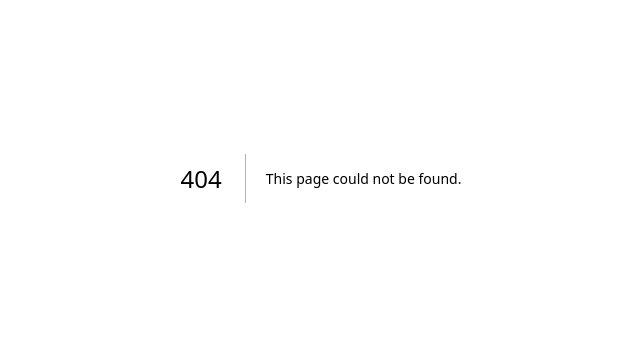
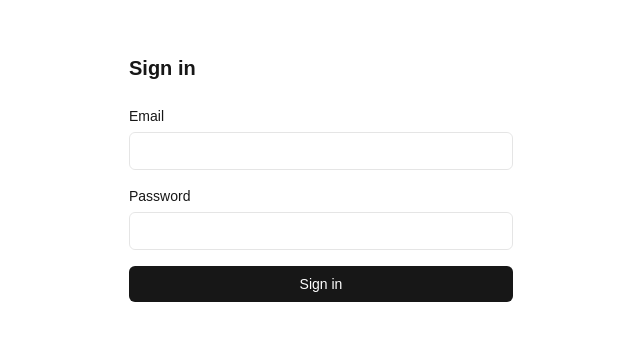
Before and after one commit to ofoscar/ofoscar_admin_dashboard, a Next.js app: page /login in a window 1280 px wide. Before the commit this address had no page. Shown: the part 222-562 px from the top of the page, without its empty margins (319-959 px from the left). Built offline with nearby package versions, Linux system fonts and the light colour scheme.

Commit message:
feat: login page and functionality with cookies, redirect

```diff
--- /dev/null
+++ b/src/app/admin/page.tsx
@@ -0,0 +1,9 @@
+export default function AdminPage() {
+  return (
+    <main>
+      <div>
+        <h1>Admin</h1>
+      </div>
+    </main>
+  );
+}
--- /dev/null
+++ b/src/app/login/actions.ts
@@ -0,0 +1,59 @@
+'use server';
+
+import { cookies } from 'next/headers';
+import { redirect } from 'next/navigation';
+
+export type LoginState = {
+  error?: string;
+};
+
+export async function login(
+  _prevState: LoginState,
+  formData: FormData,
+): Promise<LoginState> {
+  const email = formData.get('email');
+  const password = formData.get('password');
+
+  if (typeof email !== 'string' || !email.includes('@')) {
+    return { error: 'Enter a valid email address.' };
+  }
+
+  if (typeof password !== 'string' || password.length < 8) {
+    return { error: 'Password must be at least 8 characters.' };
+  }
+
+  const body = new URLSearchParams();
+
+  // FastAPI OAuth2PasswordRequestForm expects "username"
+  body.set('username', email);
+  body.set('password', password);
+
+  const response = await fetch(`${process.env.API_URL}/auth/login`, {
+    method: 'POST',
+    headers: {
+      'Content-Type': 'application/x-www-form-urlencoded',
+    },
+    body,
+    cache: 'no-store',
+  });
+
+  if (!response.ok) {
+    return {
+      error: 'Invalid email or password.',
+    };
+  }
+
+  const data = await response.json();
+
+  const cookieStore = await cookies();
+
+  cookieStore.set('access_token', data.access_token, {
+    httpOnly: true,
+    secure: process.env.NODE_ENV === 'production',
+    sameSite: 'lax',
+    path: '/',
+    maxAge: 60 * 30,
+  });
+
+  redirect('/admin');
+}
--- /dev/null
+++ b/src/app/login/login-form.tsx
@@ -0,0 +1,66 @@
+"use client";
+
+import { useActionState } from "react";
+import { useFormStatus } from "react-dom";
+import { login, type LoginState } from "./actions";
+
+const initialState: LoginState = {};
+
+function SubmitButton() {
+  const { pending } = useFormStatus();
+
+  return (
+    <button
+      type="submit"
+      disabled={pending}
+      className="w-full rounded-md bg-foreground px-4 py-2 text-sm font-medium text-background transition-opacity disabled:opacity-50"
+    >
+      {pending ? "Signing in..." : "Sign in"}
+    </button>
+  );
+}
+
+export function LoginForm() {
+  const [state, formAction] = useActionState(login, initialState);
+
+  return (
+    <form action={formAction} className="flex flex-col gap-4">
+      <div className="flex flex-col gap-1.5">
+        <label htmlFor="email" className="text-sm font-medium">
+          Email
+        </label>
+        <input
+          id="email"
+          name="email"
+          type="email"
+          autoComplete="email"
+          required
+          className="rounded-md border border-black/10 bg-transparent px-3 py-2 text-sm outline-none focus:border-foreground/50 dark:border-white/15"
+        />
+      </div>
+
+      <div className="flex flex-col gap-1.5">
+        <label htmlFor="password" className="text-sm font-medium">
+          Password
+        </label>
+        <input
+          id="password"
+          name="password"
+          type="password"
+          autoComplete="current-password"
+          required
+          minLength={8}
+          className="rounded-md border border-black/10 bg-transparent px-3 py-2 text-sm outline-none focus:border-foreground/50 dark:border-white/15"
+        />
+      </div>
+
+      {state?.error && (
+        <p role="alert" className="text-sm text-red-600 dark:text-red-400">
+          {state.error}
+        </p>
+      )}
+
+      <SubmitButton />
+    </form>
+  );
+}
--- /dev/null
+++ b/src/app/login/page.tsx
@@ -0,0 +1,17 @@
+import type { Metadata } from "next";
+import { LoginForm } from "./login-form";
+
+export const metadata: Metadata = {
+  title: "Sign in",
+};
+
+export default function LoginPage() {
+  return (
+    <main className="flex flex-1 items-center justify-center px-4 py-16">
+      <div className="w-full max-w-sm">
+        <h1 className="mb-6 text-xl font-semibold">Sign in</h1>
+        <LoginForm />
+      </div>
+    </main>
+  );
+}
```
